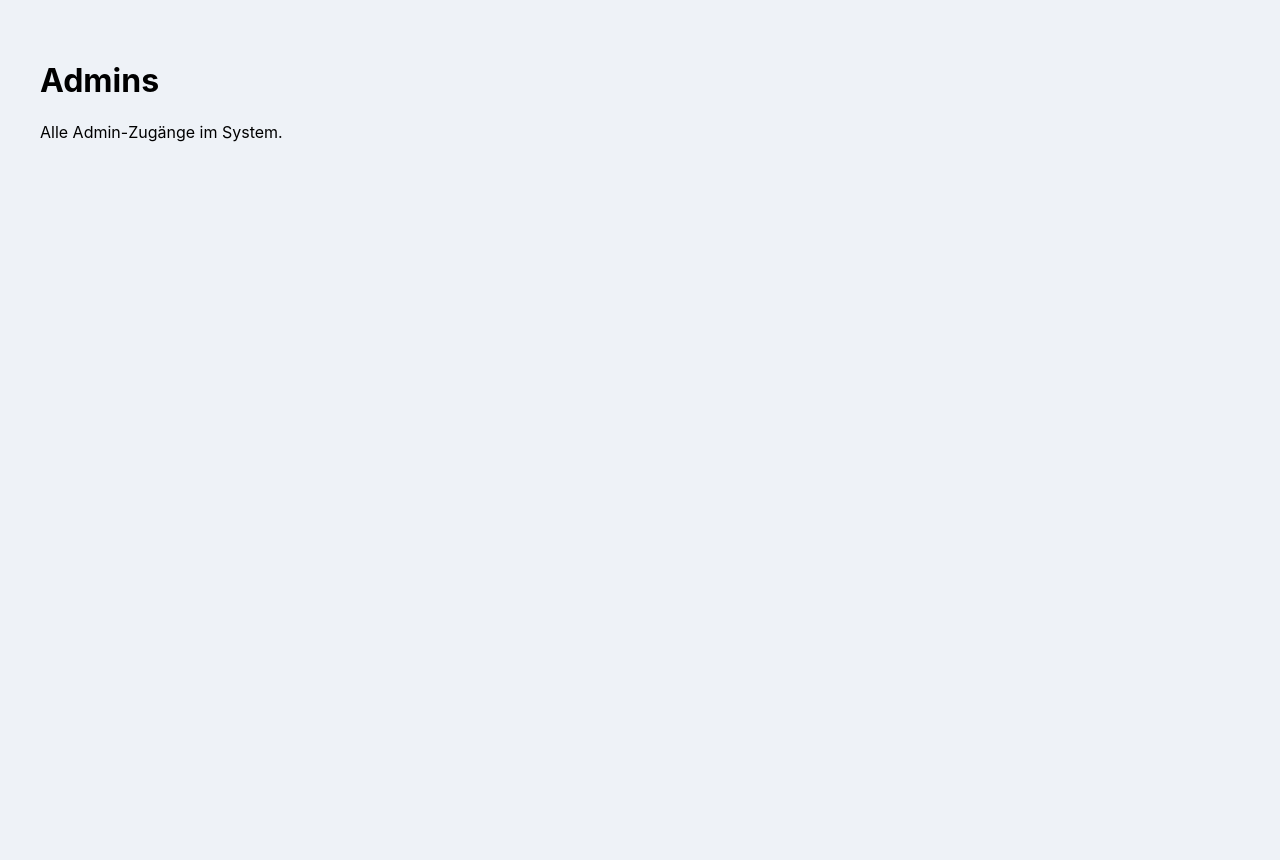
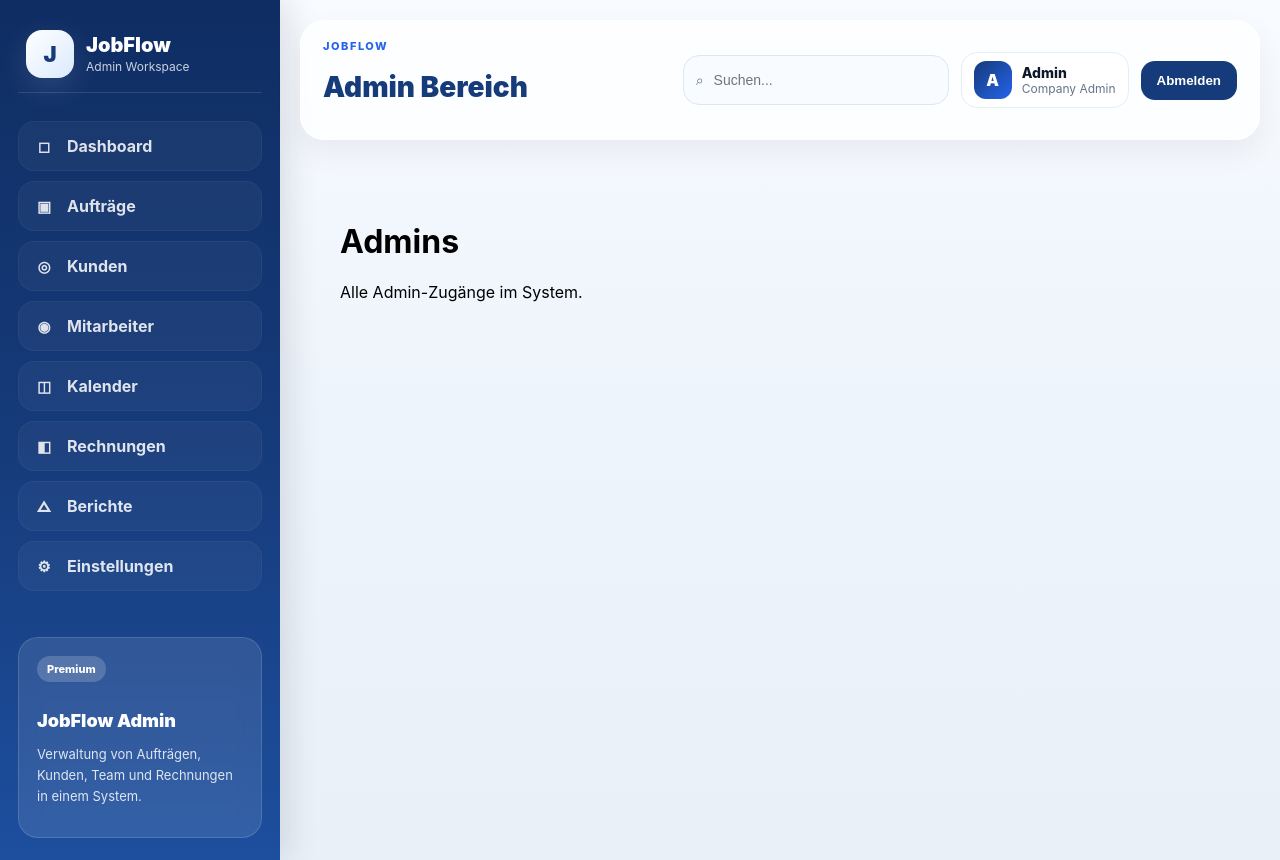
Before and after one commit to jobflow-app/jobflow-app, a Next.js app: page /admin/admins in a window 1280 px wide. Before the commit the page ends 800 px from the top, so only its background shows below. Built offline with nearby package versions, Linux system fonts and the light colour scheme; no server answers.

Commit message:
Create layout.jsx

```diff
--- /dev/null
+++ b/app/admin/layout.jsx
@@ -0,0 +1,342 @@
+'use client'
+
+import Link from 'next/link'
+import { usePathname, useRouter } from 'next/navigation'
+import { supabase } from '@/lib/supabase'
+
+export default function AdminLayout({ children }) {
+  const pathname = usePathname()
+  const router = useRouter()
+
+  const navItems = [
+    { label: 'Dashboard', href: '/admin/dashboard', icon: '◻' },
+    { label: 'Aufträge', href: '/admin/jobs', icon: '▣' },
+    { label: 'Kunden', href: '/admin/clients', icon: '◎' },
+    { label: 'Mitarbeiter', href: '/admin/workers', icon: '◉' },
+    { label: 'Kalender', href: '/admin/calendar', icon: '◫' },
+    { label: 'Rechnungen', href: '/admin/invoices', icon: '◧' },
+    { label: 'Berichte', href: '/admin/reports', icon: '△' },
+    { label: 'Einstellungen', href: '/admin/settings', icon: '⚙' },
+  ]
+
+  async function handleLogout() {
+    await supabase.auth.signOut()
+    router.push('/login')
+  }
+
+  return (
+    <div style={styles.shell}>
+      <aside style={styles.sidebar}>
+        <div>
+          <div style={styles.logoWrap}>
+            <div style={styles.logoBox}>J</div>
+            <div>
+              <div style={styles.logoText}>JobFlow</div>
+              <div style={styles.logoSub}>Admin Workspace</div>
+            </div>
+          </div>
+
+          <nav style={styles.nav}>
+            {navItems.map((item) => {
+              const active = pathname === item.href
+              return (
+                <Link
+                  key={item.href}
+                  href={item.href}
+                  style={{
+                    ...styles.navItem,
+                    ...(active ? styles.navItemActive : {}),
+                  }}
+                >
+                  <span style={styles.navIcon}>{item.icon}</span>
+                  <span>{item.label}</span>
+                </Link>
+              )
+            })}
+          </nav>
+        </div>
+
+        <div style={styles.sidebarBottom}>
+          <div style={styles.proCard}>
+            <div style={styles.proBadge}>Premium</div>
+            <h3 style={styles.proTitle}>JobFlow Admin</h3>
+            <p style={styles.proText}>
+              Verwaltung von Aufträgen, Kunden, Team und Rechnungen in einem System.
+            </p>
+          </div>
+        </div>
+      </aside>
+
+      <div style={styles.contentArea}>
+        <header style={styles.topbar}>
+          <div>
+            <div style={styles.topbarKicker}>JOBFLOW</div>
+            <h1 style={styles.topbarTitle}>Admin Bereich</h1>
+          </div>
+
+          <div style={styles.topbarRight}>
+            <div style={styles.searchBox}>
+              <span style={styles.searchIcon}>⌕</span>
+              <input
+                type="text"
+                placeholder="Suchen..."
+                style={styles.searchInput}
+              />
+            </div>
+
+            <div style={styles.userCard}>
+              <div style={styles.userAvatar}>A</div>
+              <div>
+                <div style={styles.userName}>Admin</div>
+                <div style={styles.userRole}>Company Admin</div>
+              </div>
+            </div>
+
+            <button onClick={handleLogout} style={styles.logoutBtn}>
+              Abmelden
+            </button>
+          </div>
+        </header>
+
+        <main style={styles.main}>{children}</main>
+      </div>
+    </div>
+  )
+}
+
+const styles = {
+  shell: {
+    minHeight: '100vh',
+    display: 'grid',
+    gridTemplateColumns: '280px 1fr',
+    background: 'linear-gradient(180deg, #f8fbff 0%, #eef4fb 45%, #e9f0f8 100%)',
+  },
+
+  sidebar: {
+    display: 'flex',
+    flexDirection: 'column',
+    justifyContent: 'space-between',
+    padding: '22px 18px',
+    background: 'linear-gradient(180deg, #0f2d63 0%, #163b7a 52%, #1d4f9f 100%)',
+    color: '#fff',
+    boxShadow: '8px 0 30px rgba(15, 23, 42, 0.12)',
+  },
+
+  logoWrap: {
+    display: 'flex',
+    alignItems: 'center',
+    gap: '12px',
+    marginBottom: '28px',
+    padding: '8px 8px 14px 8px',
+    borderBottom: '1px solid rgba(255,255,255,0.12)',
+  },
+
+  logoBox: {
+    width: '48px',
+    height: '48px',
+    borderRadius: '16px',
+    display: 'flex',
+    alignItems: 'center',
+    justifyContent: 'center',
+    background: 'linear-gradient(135deg, #ffffff 0%, #dbeafe 100%)',
+    color: '#163b7a',
+    fontWeight: '900',
+    fontSize: '22px',
+    boxShadow: '0 10px 30px rgba(255,255,255,0.12)',
+  },
+
+  logoText: {
+    fontSize: '20px',
+    fontWeight: '900',
+    lineHeight: 1,
+  },
+
+  logoSub: {
+    fontSize: '12px',
+    opacity: 0.78,
+    marginTop: '4px',
+  },
+
+  nav: {
+    display: 'grid',
+    gap: '10px',
+  },
+
+  navItem: {
+    display: 'flex',
+    alignItems: 'center',
+    gap: '12px',
+    padding: '14px 14px',
+    borderRadius: '16px',
+    textDecoration: 'none',
+    color: 'rgba(255,255,255,0.86)',
+    fontWeight: '700',
+    background: 'rgba(255,255,255,0.04)',
+    border: '1px solid rgba(255,255,255,0.04)',
+    transition: '0.2s ease',
+  },
+
+  navItemActive: {
+    color: '#ffffff',
+    background: 'rgba(255,255,255,0.14)',
+    border: '1px solid rgba(255,255,255,0.16)',
+    boxShadow: '0 12px 24px rgba(0,0,0,0.12)',
+  },
+
+  navIcon: {
+    width: '22px',
+    display: 'inline-flex',
+    justifyContent: 'center',
+    fontSize: '15px',
+    fontWeight: '900',
+  },
+
+  sidebarBottom: {
+    marginTop: '20px',
+  },
+
+  proCard: {
+    padding: '18px',
+    borderRadius: '20px',
+    background: 'rgba(255,255,255,0.10)',
+    border: '1px solid rgba(255,255,255,0.14)',
+    backdropFilter: 'blur(10px)',
+  },
+
+  proBadge: {
+    display: 'inline-block',
+    padding: '6px 10px',
+    borderRadius: '999px',
+    background: 'rgba(255,255,255,0.18)',
+    fontSize: '11px',
+    fontWeight: '800',
+    marginBottom: '10px',
+  },
+
+  proTitle: {
+    fontSize: '18px',
+    fontWeight: '900',
+    marginBottom: '8px',
+  },
+
+  proText: {
+    fontSize: '13px',
+    lineHeight: 1.6,
+    opacity: 0.84,
+  },
+
+  contentArea: {
+    padding: '20px',
+  },
+
+  topbar: {
+    display: 'flex',
+    justifyContent: 'space-between',
+    alignItems: 'center',
+    gap: '18px',
+    marginBottom: '20px',
+    padding: '18px 22px',
+    borderRadius: '24px',
+    background: 'rgba(255,255,255,0.76)',
+    backdropFilter: 'blur(14px)',
+    border: '1px solid rgba(255,255,255,0.8)',
+    boxShadow: '0 12px 30px rgba(15, 23, 42, 0.06)',
+  },
+
+  topbarKicker: {
+    fontSize: '11px',
+    fontWeight: '800',
+    letterSpacing: '0.14em',
+    textTransform: 'uppercase',
+    color: '#2563eb',
+    marginBottom: '6px',
+  },
+
+  topbarTitle: {
+    fontSize: '28px',
+    fontWeight: '900',
+    color: '#163b7a',
+    lineHeight: 1.1,
+  },
+
+  topbarRight: {
+    display: 'flex',
+    alignItems: 'center',
+    gap: '12px',
+    flexWrap: 'wrap',
+    justifyContent: 'flex-end',
+  },
+
+  searchBox: {
+    display: 'flex',
+    alignItems: 'center',
+    gap: '8px',
+    background: '#f8fbff',
+    border: '1px solid #dde7f2',
+    borderRadius: '16px',
+    padding: '0 12px',
+    minWidth: '240px',
+    height: '48px',
+  },
+
+  searchIcon: {
+    color: '#64748b',
+    fontSize: '14px',
+  },
+
+  searchInput: {
+    border: 'none',
+    outline: 'none',
+    background: 'transparent',
+    width: '100%',
+    fontSize: '14px',
+    color: '#0f172a',
+  },
+
+  userCard: {
+    display: 'flex',
+    alignItems: 'center',
+    gap: '10px',
+    background: '#ffffff',
+    border: '1px solid #e5edf5',
+    borderRadius: '16px',
+    padding: '8px 12px',
+  },
+
+  userAvatar: {
+    width: '38px',
+    height: '38px',
+    borderRadius: '12px',
+    display: 'flex',
+    alignItems: 'center',
+    justifyContent: 'center',
+    background: 'linear-gradient(135deg, #163b7a 0%, #2563eb 100%)',
+    color: '#fff',
+    fontWeight: '900',
+  },
+
+  userName: {
+    fontSize: '14px',
+    fontWeight: '800',
+    color: '#0f172a',
+  },
+
+  userRole: {
+    fontSize: '12px',
+    color: '#64748b',
+  },
+
+  logoutBtn: {
+    border: 'none',
+    borderRadius: '14px',
+    padding: '12px 16px',
+    background: '#163b7a',
+    color: '#fff',
+    fontWeight: '800',
+    cursor: 'pointer',
+  },
+
+  main: {
+    minHeight: 'calc(100vh - 120px)',
+  },
+}
```
